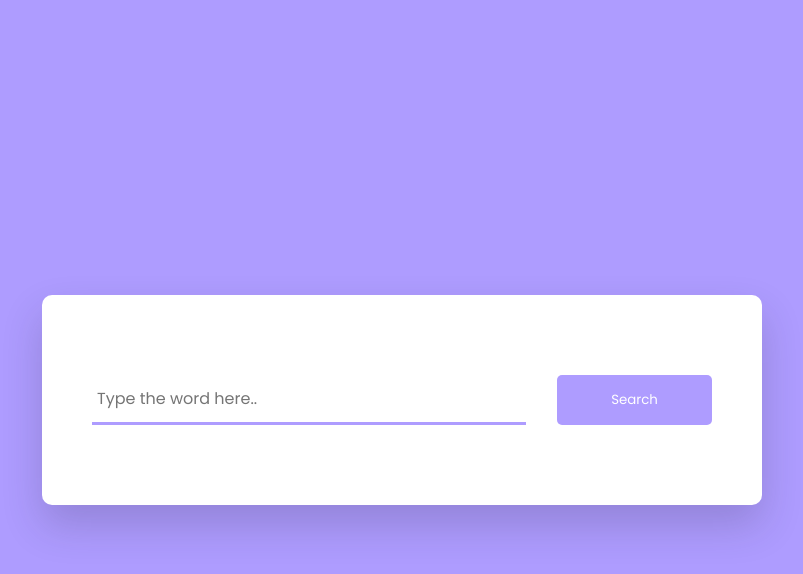
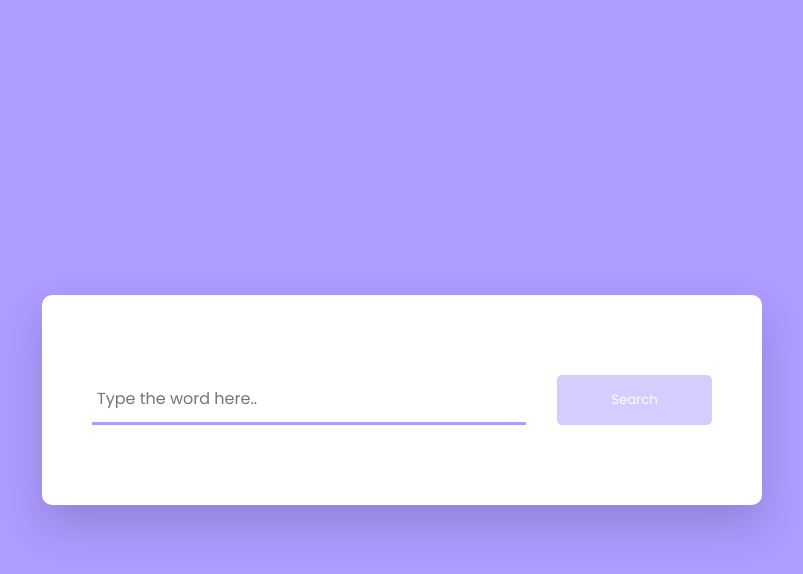
Before and after one commit to jinjunoh/Dictionary-App, a plain HTML site: page index.html in a window 1280 px wide. In both pictures the pointer is over the button "Search". Shown: the whole page, without its empty margins (238-1041 px from the left). Drawn offline with Linux system fonts and the light colour scheme.

Commit message:
hover affect

```diff
--- a/dictionary.css
+++ b/dictionary.css
@@ -42,6 +42,9 @@ body {
     color: #ffffff;
     border-radius: 5px;
 }
+.search-box button:hover{
+    opacity: 50%;
+}
 .result {
     position: relative;
 }
```
